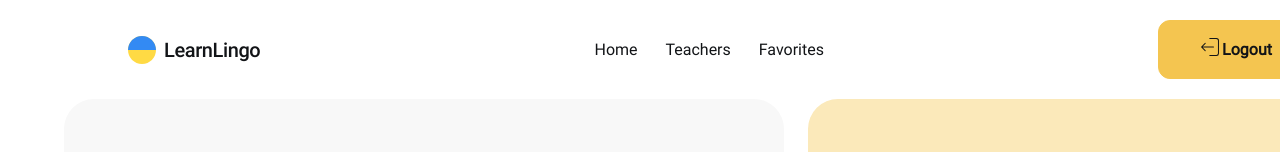
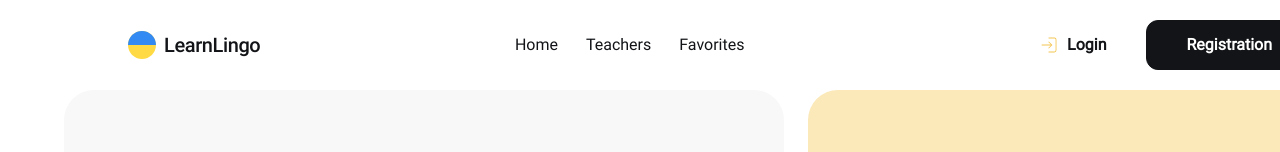
Before and after one commit to Stepaniuk-Den/LearnLingo, a React (Create React App) app: page / in a window 1280 px wide. Shown: the top 152 px of the page. Built offline with nearby package versions, Linux system fonts and the light colour scheme; grey boxes are pictures that could not be loaded.

Commit message:
update button

```diff
--- a/src/components/Auth/Auth.jsx
+++ b/src/components/Auth/Auth.jsx
@@ -1,12 +1,16 @@
 import React from "react";
-import { StyledAuthWrapper, StyledCiLogout } from "./Auth.styled";
+import {
+  StyledAuthWrapper,
+  StyledCiLogin,
+  StyledCiLogout,
+} from "./Auth.styled";
 import Button from "../../shared/components/Button/Button";
 
 const Auth = () => {
   const isAuth = true;
   return (
     <StyledAuthWrapper>
-      {isAuth ? (
+      {!isAuth ? (
         <Button
           text="Logout"
           variant="Logout"
@@ -14,7 +18,7 @@ const Auth = () => {
         ></Button>
       ) : (
         <>
-          <Button text="Login" variant="Login" />
+          <Button text="Login" variant="Login" icon={<StyledCiLogin />} />
           <Button text="Registration" variant="Registration" />
         </>
       )}
--- a/src/components/Auth/Auth.styled.js
+++ b/src/components/Auth/Auth.styled.js
@@ -7,7 +7,15 @@ export const StyledAuthWrapper = styled.div`
 `;
 
 export const StyledCiLogout = styled(CiLogout)`
-  width: 24px;
-  height: 24px;
-  stroke: ${({ theme }) => theme.colors.white};
+  width: 20px;
+  height: 20px;
+  margin-right: 8px;
+  color: ${({ theme }) => theme.colors.primaryFont};
 `;
+
+export const StyledCiLogin = styled(CiLogin)`
+  width: 20px;
+  height: 20px;
+  margin-right: 8px;
+  color: ${({ theme }) => theme.colors.accentNormalColor};
+`;
--- a/src/shared/components/Button/Button.jsx
+++ b/src/shared/components/Button/Button.jsx
@@ -4,7 +4,7 @@ import { StyledButton } from "./Button.styled";
 const Button = ({ onClick = null, icon, text, type = "button", variant }) => {
   return (
     <StyledButton type={type} onClick={onClick} $variant={variant}>
-      {icon && <span className="icon">{icon}</span>}
+      {icon}
       {text}
     </StyledButton>
   );
```
